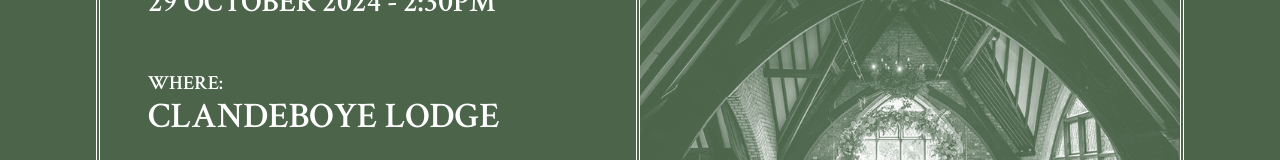
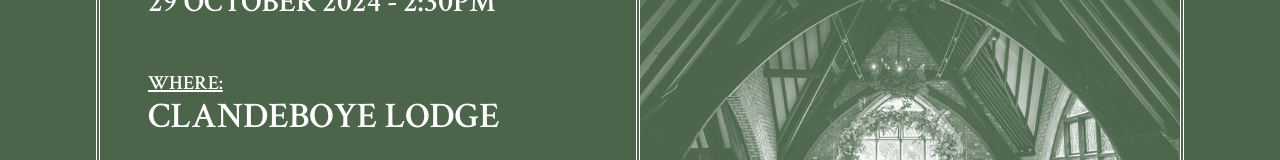
Before and after one commit to JoshwJB/wedding-site, a Next.js app: page / in a window 1280 px wide. Shown: the part 963-1123 px from the top of the page. Built offline with nearby package versions, Linux system fonts and the light colour scheme.

Commit message:
Underline link

```diff
--- a/src/app/page.tsx
+++ b/src/app/page.tsx
@@ -31,7 +31,7 @@
                     </div>
 
                     <div>
-                        <span className="text-lg font-semibold uppercase lg:text-xl">
+                        <span className="text-lg font-semibold uppercase underline lg:text-xl">
                             Where:
                         </span>
                         <a
```
